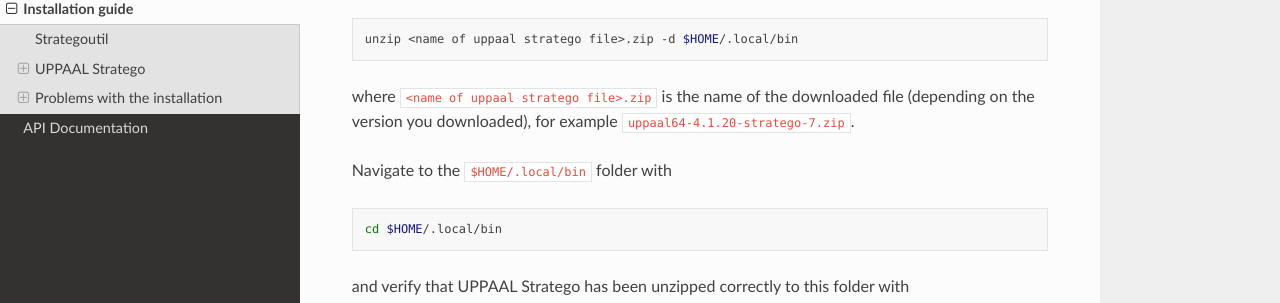
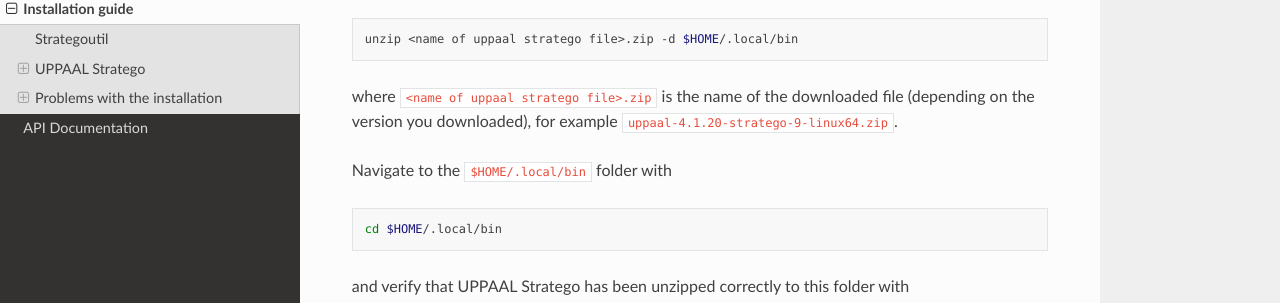
Before and after one commit to DEIS-Tools/strategoutil, a Sphinx documentation site: the page built from docs/source/installation.rst, in a window 1280 px wide and 900 px high, scrolled down 725 px. Shown: the part 144-447 px from the top of the window. Built offline with Sphinx 7.4.7 and the Read the Docs theme 2.0.0, drawn with Linux system fonts in a browser that asks for light colours.

Commit message:
#24 Fix example zip file name.

```diff
--- a/docs/source/installation.rst
+++ b/docs/source/installation.rst
@@ -45,7 +45,7 @@
   unzip <name of uppaal stratego file>.zip -d $HOME/.local/bin
 
 where ``<name of uppaal stratego file>.zip`` is the name of the downloaded file (depending on the version
-you downloaded), for example ``uppaal64-4.1.20-stratego-7.zip``.
+you downloaded), for example ``uppaal-4.1.20-stratego-9-linux64.zip``.
 
 Navigate to the ``$HOME/.local/bin`` folder with
 
```
